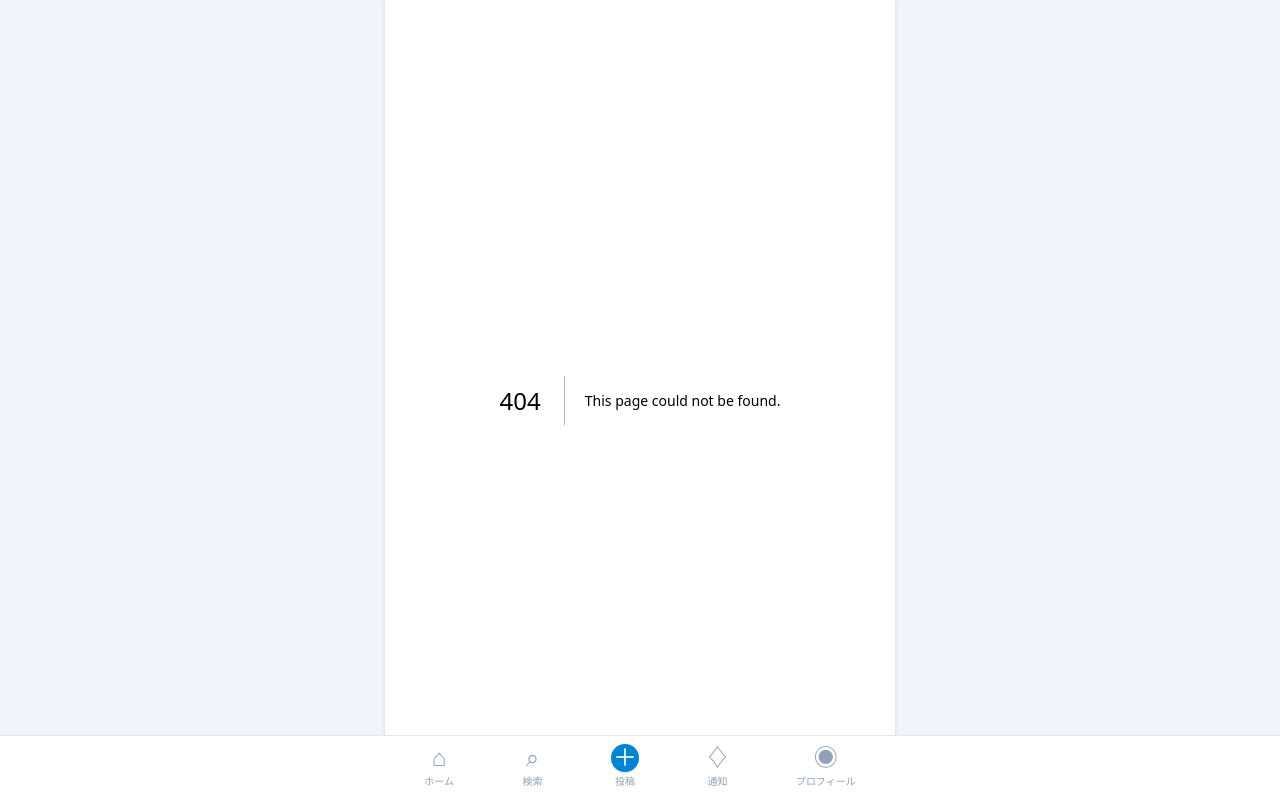
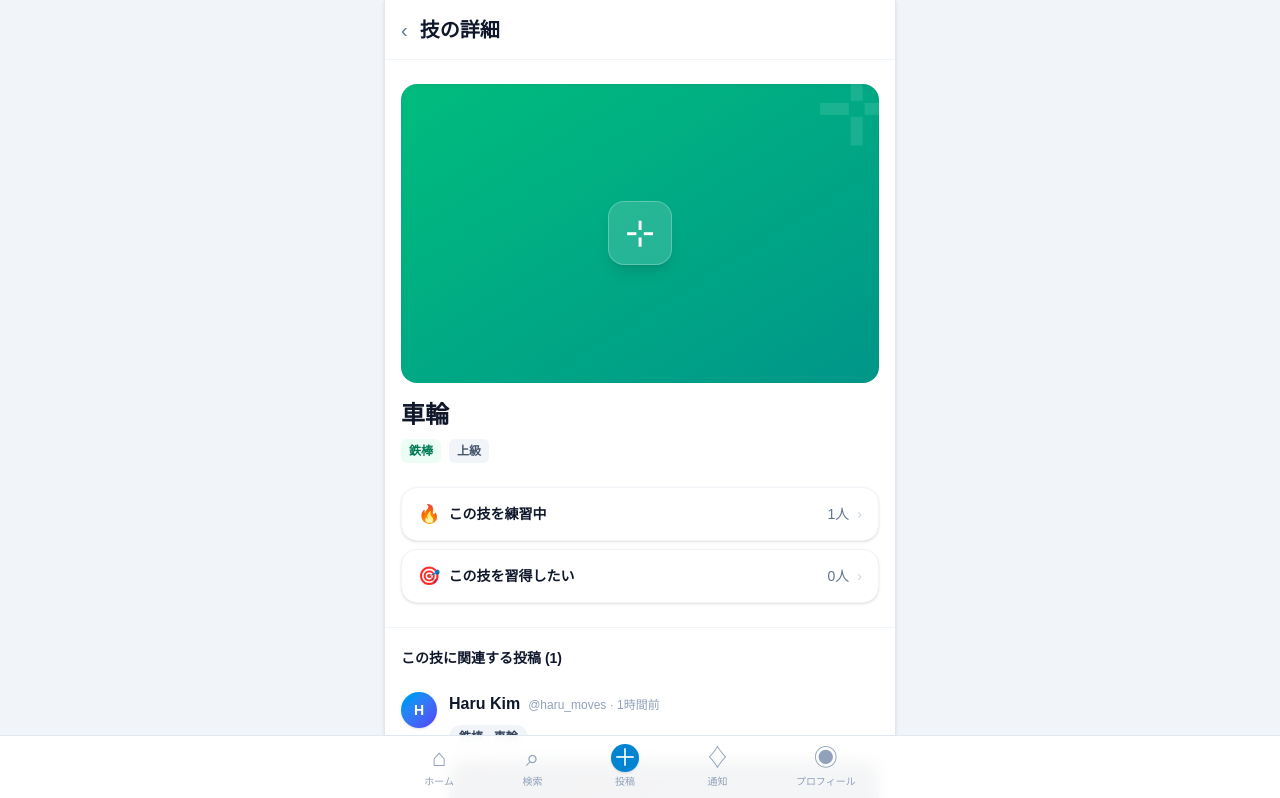
Before and after one commit to oG4BUo/GymSkill, a Next.js app: page /skills/bar-giant in a window 1280 px wide. Before the commit this address had no page. Shown: the top 798 px of the page. Built offline with nearby package versions, Linux system fonts and the light colour scheme.

Commit message:
feat: add skill detail page

```diff
--- /dev/null
+++ b/src/app/skills/[id]/loading.tsx
@@ -0,0 +1,3 @@
+export default function Loading() {
+  return <div className="p-6 text-sm text-slate-400">技の詳細を読み込んでいます…</div>;
+}
--- /dev/null
+++ b/src/app/skills/[id]/page.tsx
@@ -0,0 +1,6 @@
+import { SkillDetail } from "@/components/skills/skill-detail";
+
+export default async function SkillPage({ params }: { params: Promise<{ id: string }> }) {
+  const { id } = await params;
+  return <SkillDetail id={id} />;
+}
--- /dev/null
+++ b/src/components/skills/skill-detail.tsx
@@ -0,0 +1,124 @@
+"use client";
+
+import { useState } from "react";
+import Link from "next/link";
+import { skillCatalog, sampleUsers } from "@/data/mock-data";
+import { useApp } from "@/components/providers/app-provider";
+import { PostCard } from "@/components/posts/post-card";
+import { SkillUserListSheet } from "@/components/skills/skill-user-list-sheet";
+import { getUsersBySkillStatus } from "@/lib/skill-stats";
+import type { Apparatus, SkillDifficulty } from "@/types";
+
+const difficultyLabel: Record<SkillDifficulty, string> = {
+  beginner: "初級",
+  intermediate: "中級",
+  advanced: "上級",
+  elite: "超上級",
+};
+
+const apparatusTheme: Record<Apparatus, { icon: string; background: string; accent: string }> = {
+  ゆか: { icon: "⌁", background: "from-sky-500 to-indigo-600", accent: "text-sky-700 bg-sky-50" },
+  跳馬: { icon: "⌃", background: "from-amber-500 to-orange-600", accent: "text-amber-700 bg-amber-50" },
+  鉄棒: { icon: "⊹", background: "from-emerald-500 to-teal-600", accent: "text-emerald-700 bg-emerald-50" },
+};
+
+type SheetKind = "practicing" | "wish" | null;
+
+export function SkillDetail({ id }: { id: string }) {
+  const skill = skillCatalog.find((item) => item.id === id);
+  const { posts } = useApp();
+  const [sheet, setSheet] = useState<SheetKind>(null);
+
+  if (!skill) {
+    return (
+      <div className="p-6 text-center">
+        <p className="font-bold">技が見つかりません</p>
+        <Link href="/profile" className="mt-4 inline-block text-sm text-sky-600">
+          プロフィールへ戻る
+        </Link>
+      </div>
+    );
+  }
+
+  const theme = apparatusTheme[skill.apparatus];
+  const practicingUsers = getUsersBySkillStatus(skill.id, "practicing", sampleUsers);
+  const wishUsers = getUsersBySkillStatus(skill.id, "wish", sampleUsers);
+  const relatedPosts = posts.filter((post) => post.skill.id === skill.id);
+
+  return (
+    <>
+      <header className="flex h-15 items-center border-b border-slate-100 px-4">
+        <Link href="/profile" aria-label="戻る" className="mr-3 text-xl text-slate-500">
+          ‹
+        </Link>
+        <h1 className="text-xl font-bold">技の詳細</h1>
+      </header>
+
+      <section className="px-4 py-6">
+        <div
+          className={`relative flex aspect-[1.6] items-center justify-center overflow-hidden rounded-2xl bg-gradient-to-br ${theme.background} shadow-inner`}
+        >
+          <span className="absolute -right-4 -top-6 text-8xl font-black text-white/10">{theme.icon}</span>
+          <span
+            aria-hidden
+            className="relative flex h-16 w-16 items-center justify-center rounded-2xl border border-white/25 bg-white/15 text-4xl text-white shadow-lg backdrop-blur-sm"
+          >
+            {theme.icon}
+          </span>
+        </div>
+        <h2 className="mt-4 text-2xl font-bold text-slate-900">{skill.name}</h2>
+        <div className="mt-2 flex items-center gap-2">
+          <span className={`inline-flex rounded-md px-2 py-1 text-xs font-bold ${theme.accent}`}>{skill.apparatus}</span>
+          <span className="inline-flex rounded-md bg-slate-100 px-2 py-1 text-xs font-bold text-slate-600">
+            {difficultyLabel[skill.difficulty]}
+          </span>
+        </div>
+      </section>
+
+      <section className="space-y-2 px-4 pb-2">
+        <button
+          type="button"
+          onClick={() => setSheet("practicing")}
+          className="flex w-full items-center justify-between rounded-2xl border border-slate-100 bg-white px-4 py-3 text-left shadow-sm active:scale-[0.99]"
+        >
+          <span className="flex items-center gap-2 text-sm font-bold text-slate-900">
+            <span className="text-lg">🔥</span>この技を練習中
+          </span>
+          <span className="flex items-center gap-2 text-sm text-slate-500">
+            {practicingUsers.length}人<span className="text-slate-300">›</span>
+          </span>
+        </button>
+        <button
+          type="button"
+          onClick={() => setSheet("wish")}
+          className="flex w-full items-center justify-between rounded-2xl border border-slate-100 bg-white px-4 py-3 text-left shadow-sm active:scale-[0.99]"
+        >
+          <span className="flex items-center gap-2 text-sm font-bold text-slate-900">
+            <span className="text-lg">🎯</span>この技を習得したい
+          </span>
+          <span className="flex items-center gap-2 text-sm text-slate-500">
+            {wishUsers.length}人<span className="text-slate-300">›</span>
+          </span>
+        </button>
+      </section>
+
+      <section className="mt-4 border-t border-slate-100 pt-2">
+        <h2 className="px-4 pb-2 pt-3 text-sm font-bold text-slate-900">
+          この技に関連する投稿 ({relatedPosts.length})
+        </h2>
+        {relatedPosts.length ? (
+          relatedPosts.map((post) => <PostCard key={post.id} post={post} />)
+        ) : (
+          <p className="px-4 py-6 text-center text-sm text-slate-400">関連投稿はまだありません。</p>
+        )}
+      </section>
+
+      <SkillUserListSheet
+        open={sheet !== null}
+        title={sheet === "practicing" ? "この技を練習中の選手" : "この技を習得したい選手"}
+        users={sheet === "practicing" ? practicingUsers : wishUsers}
+        onClose={() => setSheet(null)}
+      />
+    </>
+  );
+}
--- /dev/null
+++ b/src/components/skills/skill-user-list-sheet.tsx
@@ -0,0 +1,57 @@
+"use client";
+
+import { Avatar } from "@/components/ui/avatar";
+import type { User } from "@/types";
+
+export function SkillUserListSheet({
+  open,
+  title,
+  users,
+  onClose,
+}: {
+  open: boolean;
+  title: string;
+  users: User[];
+  onClose: () => void;
+}) {
+  if (!open) return null;
+
+  return (
+    <div
+      role="dialog"
+      aria-modal="true"
+      aria-label={title}
+      onClick={onClose}
+      className="fixed inset-0 z-30 flex items-end justify-center bg-slate-900/40"
+    >
+      <div
+        onClick={(event) => event.stopPropagation()}
+        className="max-h-[70vh] w-full max-w-lg overflow-y-auto rounded-t-3xl bg-white pb-[max(1rem,env(safe-area-inset-bottom))] shadow-xl"
+      >
+        <div className="sticky top-0 flex items-center justify-between border-b border-slate-100 bg-white/95 px-4 py-3 backdrop-blur">
+          <h2 className="text-base font-bold text-slate-900">{title}</h2>
+          <button type="button" aria-label="閉じる" onClick={onClose} className="text-xl text-slate-400">
+            ✕
+          </button>
+        </div>
+        <div className="px-4 py-2">
+          {users.length ? (
+            users.map((user) => (
+              <div key={user.id} className="flex items-center gap-3 border-b border-slate-50 py-3 last:border-0">
+                <Avatar user={user} size="sm" />
+                <div className="min-w-0">
+                  <p className="truncate text-sm font-bold text-slate-900">{user.name}</p>
+                  <p className="truncate text-xs text-slate-500">
+                    @{user.handle} · {user.country}
+                  </p>
+                </div>
+              </div>
+            ))
+          ) : (
+            <p className="py-6 text-center text-sm text-slate-400">まだ登録している選手がいません。</p>
+          )}
+        </div>
+      </div>
+    </div>
+  );
+}
--- /dev/null
+++ b/src/lib/skill-stats.ts
@@ -0,0 +1,16 @@
+import type { Skill, SkillStatus, User } from "@/types";
+
+/**
+ * 指定した技を、指定したステータス（練習中・習得したい等）で登録しているユーザーを抽出する。
+ * 将来Supabase等に移行する際は、この関数の中身だけをクエリ呼び出しに差し替えれば良い。
+ */
+export function getUsersBySkillStatus(skillId: Skill["id"], status: SkillStatus, users: User[]): User[] {
+  return users.filter((user) => user.skills.some((skill) => skill.id === skillId && skill.status === status));
+}
+
+/**
+ * 指定した技・ステータスの登録ユーザー数を返す。
+ */
+export function getSkillStatusCount(skillId: Skill["id"], status: SkillStatus, users: User[]): number {
+  return getUsersBySkillStatus(skillId, status, users).length;
+}
```
Also changed, not shown: src/app/profile/page.tsx (+2 -1 lines).
